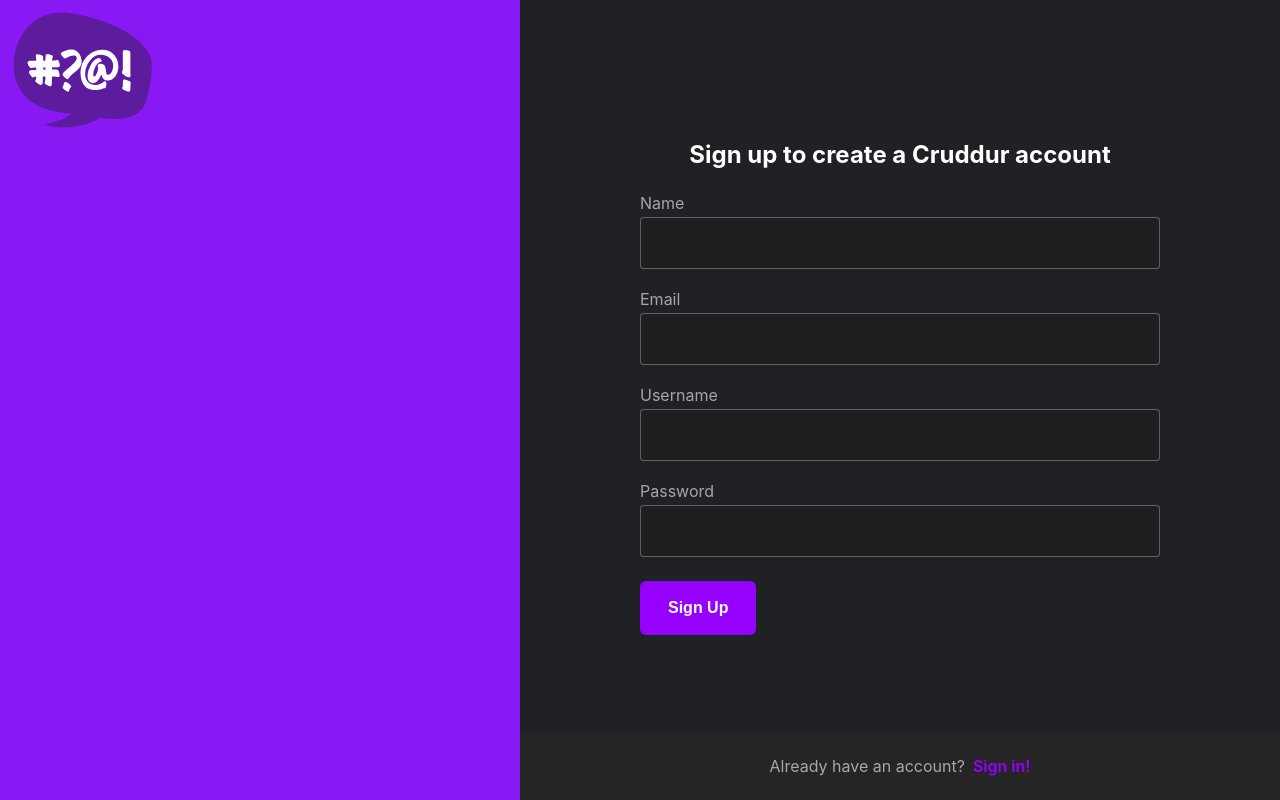
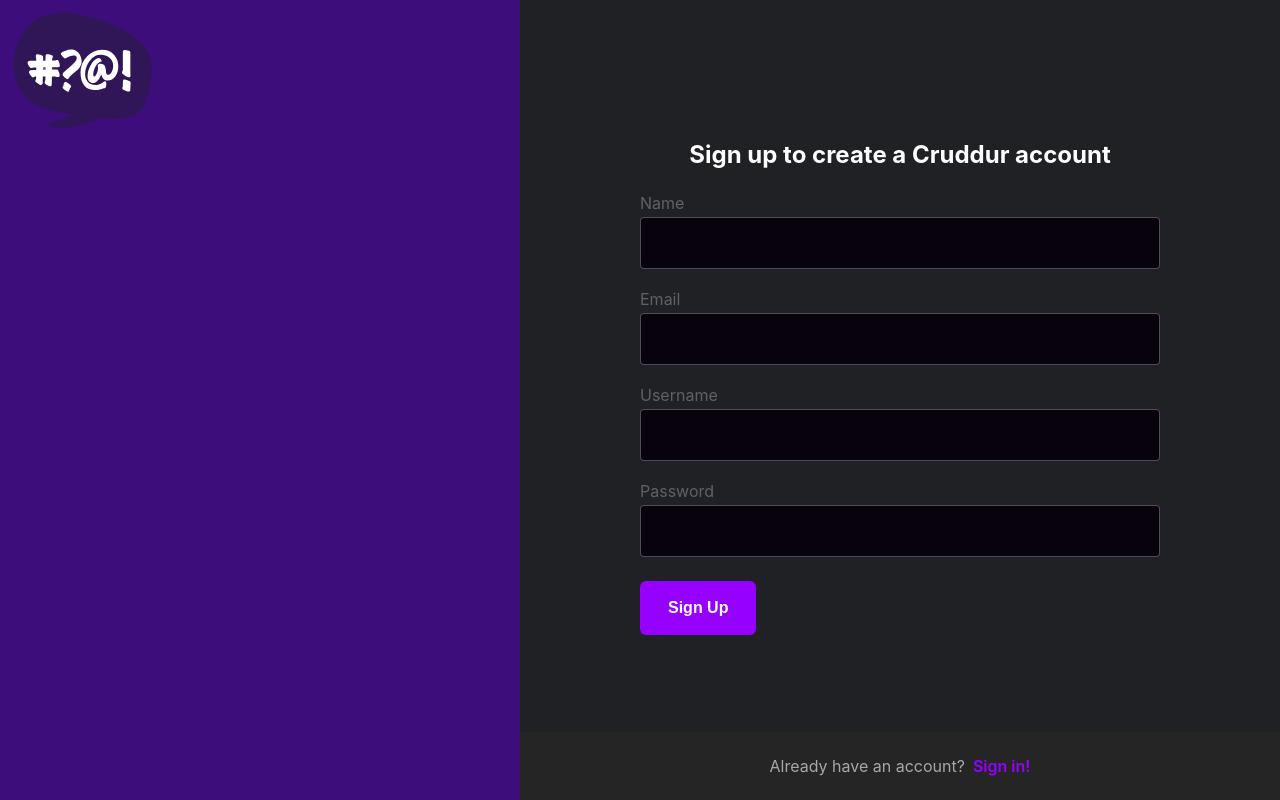
Before and after one commit to jhargett1/aws-bootcamp-cruddur-2023, a React (Create React App) app in the folder frontend-react-js/: page /signup in a window 1280 px wide. Built offline with nearby package versions, Linux system fonts and the light colour scheme; no server answers; what aws-amplify would draw is missing.

Commit message:
additional css changes

```diff
--- a/frontend-react-js/src/pages/SigninPage.css
+++ b/frontend-react-js/src/pages/SigninPage.css
@@ -14,7 +14,7 @@ article.signin-article {
   width: 100%;
   height: 100%;
   justify-content: flex-start;
-  background: #8819f5;
+  background: var(--bg);
 }
 
 article.signin-article .signin-wrapper {
@@ -71,7 +71,7 @@ article.signin-article .submit {
 
 article.signin-article  h2 {
   text-align: center;
-  color: #fff;
+  color: #ffffff;
 }
 
 article.signin-article a.forgot-link {
@@ -88,7 +88,7 @@ article.signin-article button[type='submit'] {
   border-radius: 6px;
   padding: 18px 28px;
   font-size: 16px;
-  background: rgba(149,0,255,1);
+  background: var(--field-border-focus);
   color: #fff;
 }
 
@@ -101,7 +101,7 @@ article.signin-article button[type='submit'] {
   justify-content: center;
 }
 .dont-have-an-account a {
-  color: rgba(149,0,255,1);
+  color: var(--field-border-focus);
   text-decoration: none;
   font-weight: 600;
 }
--- a/frontend-react-js/src/pages/SignupPage.css
+++ b/frontend-react-js/src/pages/SignupPage.css
@@ -14,7 +14,7 @@ article.signup-article {
   width: 100%;
   height: 100%;
   justify-content: flex-start;
-  background: #8819f5;
+  background: var(--bg);
 }
 
 article.signup-article .signup-wrapper {
@@ -32,7 +32,7 @@ article.signup-article form {
 article.signup-article label {
   padding: 4px 0px;
   display: block;
-  color: rgba(255,255,255,0.6);
+  color: var(--field-border);
 }
 
 article.signup-article input[type='text'],
@@ -48,7 +48,7 @@ article.signup-article input[type='password'] {
   width: 100%;
   padding: 16px;
   border: solid 1px var(--field-border);
-  background: #1f1f1f;
+  background: var(--fg);
   color: #fff;
 }
 
@@ -107,7 +107,7 @@ article.signup-article button[type='submit'] {
   justify-content: center;
 }
 .already-have-an-account a {
-  color: rgba(149,0,255,1);
+  color: var(--field-border-focus);
   text-decoration: none;
   font-weight: 600;
 }
```
